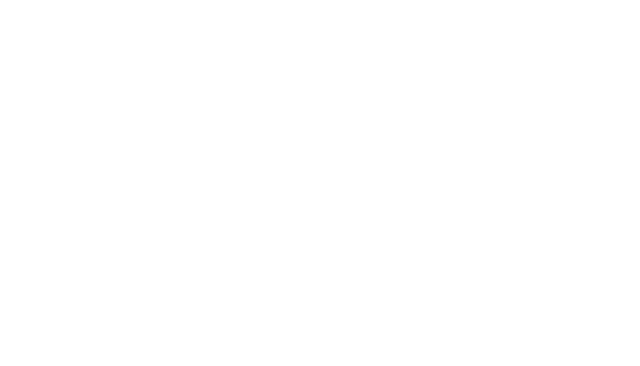
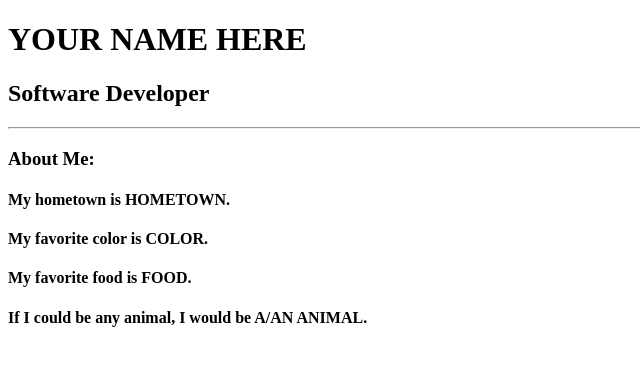
Before and after one commit to ancheze/day4-project, a plain HTML site: page index.html in a window 1280 px wide. Shown: the whole page, without its empty margins (0-640 px from the left). Drawn offline with Linux system fonts and the light colour scheme.

Commit message:
Second Push

```diff
--- a/index.html
+++ b/index.html
@@ -1,12 +1,20 @@
 <!DOCTYPE html>
-<html lang="en">
-<head>
-    <meta charset="UTF-8">
-    <meta http-equiv="X-UA-Compatible" content="IE=edge">
-    <meta name="viewport" content="width=device-width, initial-scale=1.0">
-    <title>Keila's Porfolio</title>
-</head>
-<body>
-
-</body>
-</html>
+		<html>
+		  <head>
+			<meta charset="utf-8">
+			<meta name="viewport" content="width=device-width">
+			<title>My Profile</title>
+		  </head>
+		  <body>
+			<div align="Left">
+				<h1>YOUR NAME HERE</h1>
+				<h2>Software Developer</h2>
+				<hr>
+				<h3>About Me:</h3>
+					<h4>My hometown is HOMETOWN.</h4>
+					<h4>My favorite color is COLOR.</h4>
+					<h4>My favorite food is FOOD.</h4>
+					<h4>If I could be any animal, I would be A/AN ANIMAL.</h4>
+			</div>
+		  </body>
+		</html>
```
